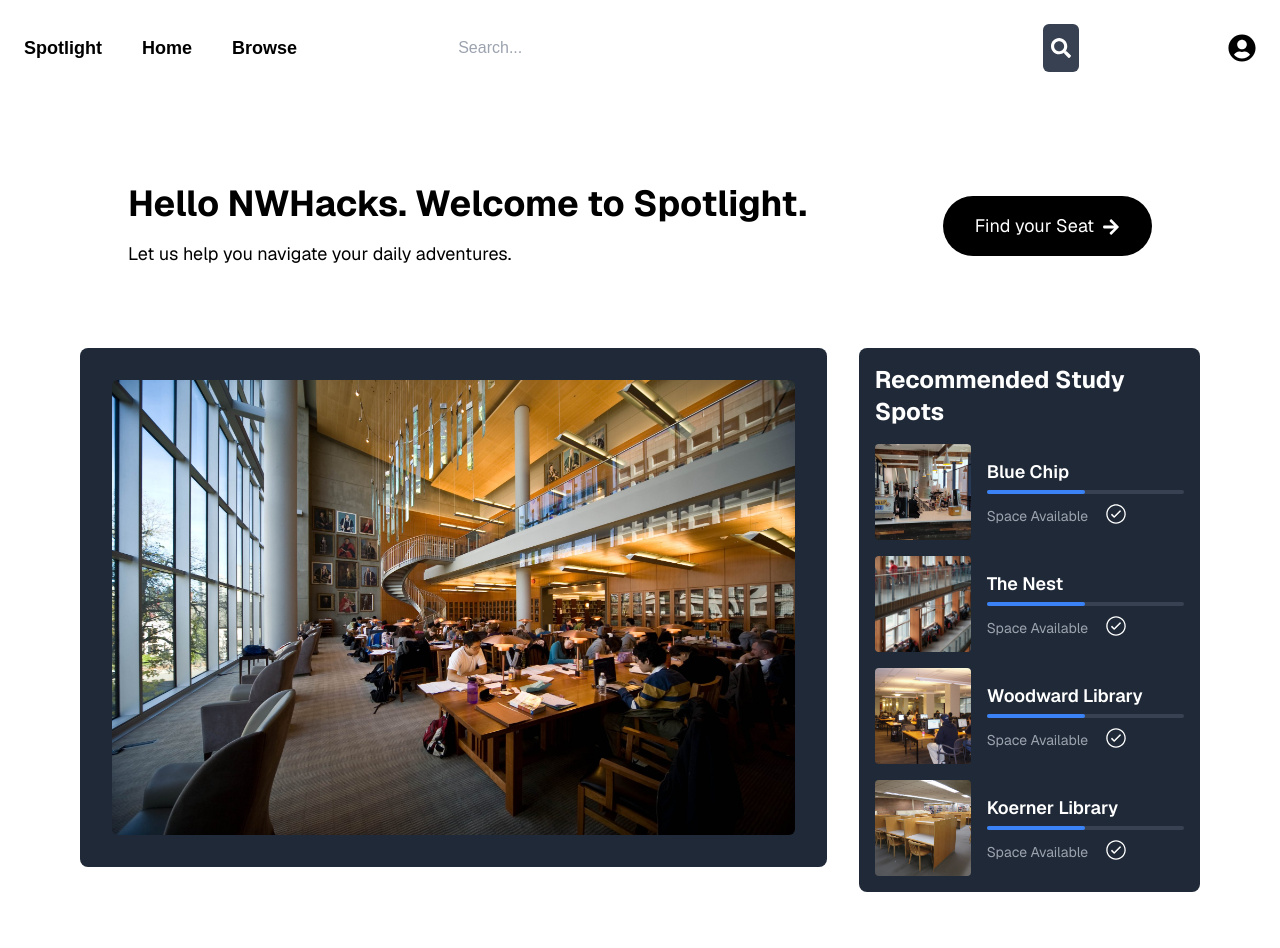
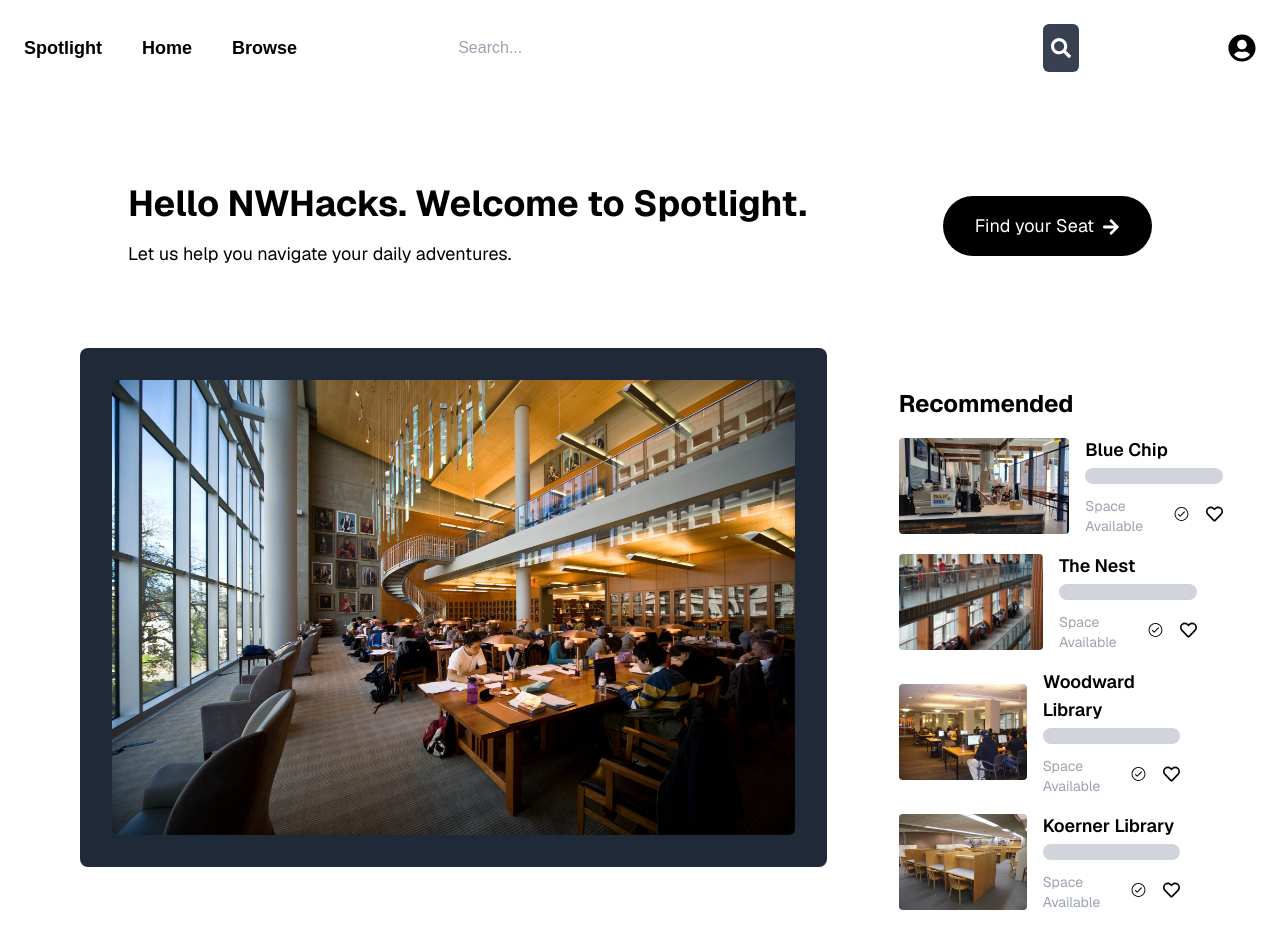
Before and after one commit to romansinkus/spotlight, a Next.js app in the folder spotlight-frontend/: page / in a window 1280 px wide. Shown: the top 948 px of the page. Built offline with nearby package versions, Linux system fonts and the light colour scheme.

Commit message:
Added recommended section styling

```diff
--- /dev/null
+++ b/spotlight-frontend/src/app/components/locationcard.js
@@ -0,0 +1,24 @@
+import React from 'react';
+import { IoIosCheckmarkCircleOutline } from "react-icons/io";
+import { FaRegHeart } from "react-icons/fa";
+
+const LocationCard = ({ location }) => {
+    return (
+        <div className="flex items-center gap-4">
+            <img src={location.src} alt={location.name} className="w-48 h-24 object-cover rounded" />
+            <div className="flex-grow">
+                <div className="text-lg font-semibold">{location.name}</div>
+                <div className="bg-gray-300 rounded-full h-4 mt-1">
+                    <div className="bg-progress-bar h-4 rounded-full" style={{ width: location.progress }}></div>
+                </div>
+                <div className="flex flex-row gap-4 mt-2 items-center">
+                    <div className="text-sm text-gray-400 mt-1">Space Available</div>
+                    <IoIosCheckmarkCircleOutline size={24} />
+                    <FaRegHeart size={24} />
+                </div>
+            </div>
+        </div>
+    );
+};
+
+export default LocationCard;
--- a/spotlight-frontend/src/app/components/topnav.js
+++ b/spotlight-frontend/src/app/components/topnav.js
@@ -18,7 +18,7 @@ const TopNav = () => {
                     <input
                         type="text"
                         placeholder="Search..."
-                        className="w-2/3 p-3 rounded-md bg-white text-black placeholder-gray-400"
+                        className="w-2/3 p-3 bg-white text-black placeholder-gray-400 rounded-full"
                     />
                     <button className="ml-2 p-2 bg-gray-700 rounded-md text-white hover:bg-gray-600">
                         <FaSearch size={20} />
--- a/spotlight-frontend/src/app/page.js
+++ b/spotlight-frontend/src/app/page.js
@@ -1,41 +1,30 @@
 import Image from "next/image";
 import Layout from './layout';
 import WelcomeSection from "./components/welcomesection";
-import { IoIosCheckmarkCircleOutline } from "react-icons/io";
-
+import LocationCard from "./components/locationcard";
 
 export default function Home() {
+  const locations = [
+    { id: 1, name: 'Blue Chip', src: '/images/BlueChip.jpg', progress: '70%' },
+    { id: 2, name: 'The Nest', src: '/images/Nest.jpg', progress: '50%' },
+    { id: 3, name: 'Woodward Library', src: '/images/Woodward.jpg', progress: '90%' },
+    { id: 4, name: 'Koerner Library', src: '/images/Koerner.jpg', progress: '15%' },
+  ];
+
   return (
     <div className="min-h-screen pb-20 sm:p-10 sm:px-20 font-[family-name:var(--font-geist-sans)] bg-background">
       <main className="flex flex-col gap-8 items-center sm:items-start">
         <WelcomeSection />
 
         <div className="flex flex-col sm:flex-row gap-8 w-full">
-          <div className="flex-2 text-4xl font-bold self-start bg-gray-800 text-white p-8 rounded-lg  w-2/3">
+          <div className="flex-2 text-4xl font-bold self-start bg-gray-800 text-white p-8 rounded-lg w-2/3">
             <img src='/images/IKB.jpg' alt='IKB' className="w-full h-100 object-cover rounded-md" />
           </div>
-          <div className="flex-1 bg-gray-800 text-white p-4 rounded-lg w-1/3">
-            <h2 className="text-2xl font-bold mb-4">Recommended Study Spots</h2>
+          <div className="flex-1 bg-white text-black p-10 rounded-3xl w-1/3">
+            <h2 className="text-2xl font-bold mb-4">Recommended</h2>
             <div className="flex flex-col gap-4">
-              {[
-                { id: 1, name: 'Blue Chip', src: '/images/BlueChip.jpg' },
-                { id: 2, name: 'The Nest', src: '/images/Nest.jpg' },
-                { id: 3, name: 'Woodward Library', src: '/images/Woodward.jpg' },
-                { id: 4, name: 'Koerner Library', src: '/images/Koerner.jpg' },
-              ].map(image => (
-                <div key={image.id} className="flex items-center gap-4">
-                  <img src={image.src} alt={image.name} className="w-24 h-24 object-cover rounded" />
-                  <div className="flex-grow">
-                    <div className="text-lg font-semibold">{image.name}</div>
-                    <div className="bg-gray-700 rounded-full h-1 mt-1">
-                      <div className="bg-blue-500 h-1 rounded-full" style={{ width: '50%' }}></div>
-                    </div>
-                    <div className="flex flex-row gap-4 mt-2 items-center">
-                      <div className="text-sm text-gray-400 mt-1">Space Available</div>
-                      <IoIosCheckmarkCircleOutline size={24} />
-                    </div>
-                  </div>
-                </div>
+              {locations.map(location => (
+                <LocationCard key={location.id} location={location} />
               ))}
             </div>
           </div>
```
